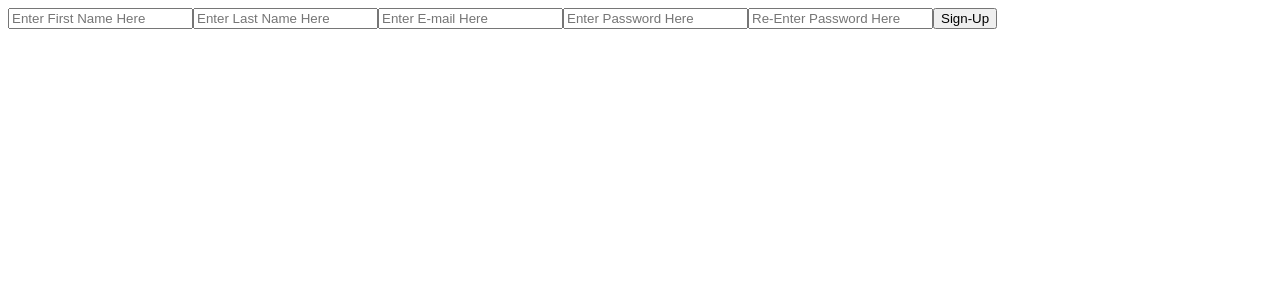
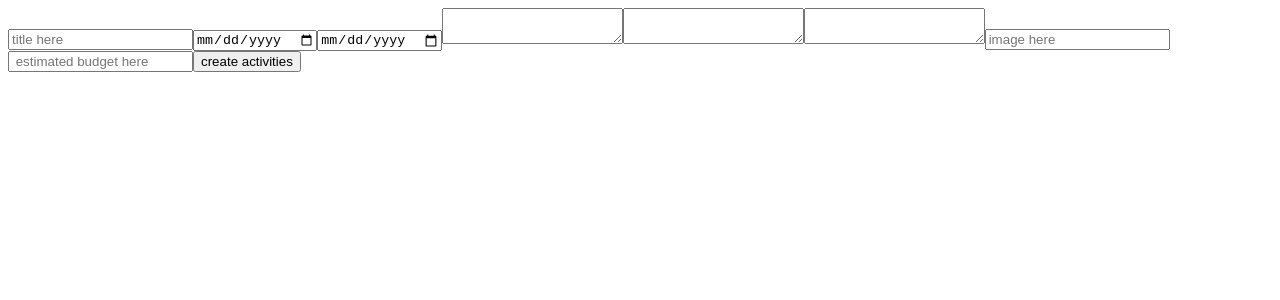
Before and after one commit to Meraki-Academy-unity/unity, a React (Create React App) app in the folder frontend/: page / in a window 1280 px wide. Shown: the top 300 px of the page. Built offline with nearby package versions, Linux system fonts and the light colour scheme.

Commit message:
create add activities compunant

```diff
--- a/frontend/src/App.js
+++ b/frontend/src/App.js
@@ -2,12 +2,14 @@ import React from "react";
 import { Route } from "react-router-dom";
 import Login from "./components/auth/login/index";
 import SignUp from "./components/auth/signUp/index";
+import AddActivities from "./components/Activities/addActivities";
 
 const App = () => {
   return (
     <div className="App">
       {/* <Login /> */}
-      <SignUp />
+      {/* <SignUp /> */}
+	  <AddActivities/>
     </div>
   );
 };
--- a/frontend/src/components/Activities/addActivities.js
+++ b/frontend/src/components/Activities/addActivities.js
@@ -1,6 +1,6 @@
 import React, { useState } from 'react';
 import { useHistory } from 'react-router-dom';
-import { setToken } from './../reducer/login/index';
+// import { setToken } from './../reducer/login/index';
 import { useDispatch, useSelector } from 'react-redux';
 import axios from 'axios';
 
@@ -9,18 +9,26 @@ const AddActivities = () => {
     const [title, setTitle] = useState("");
     const [start_date, setStart_date] = useState("");
     const [finish_date, setFinish_date] = useState("");
-    const [location, setLocation] = useState("");
     const [details, setDetails] = useState("");
     const [requirements, setRequirements] = useState("");
     const [activities, setActivities] = useState("");
     const [images, setImages] = useState("");
     const [estimated_budget, setEstimated_budget] = useState("");
 
-
     const history = useHistory();
     const dispatch = useDispatch();
 
-
+    const addNewActivities = () => {
+        //
+        axios.post(`http://localhost:5000/activities/1`,
+            { title, start_date, finish_date, details, requirements, activities, images, estimated_budget })
+            .then((result) => {
+                console.log("res", result.data)
+            })
+            .catch((err) => {
+                throw err;
+            });
+    }
 
 
 
@@ -29,9 +37,12 @@ const AddActivities = () => {
             <input type="text" placeholder="title here" onChange={(e) => setTitle(e.target.value)} />
             <input type="date" onChange={(e) => setStart_date(e.target.value)} />
             <input type="date" onChange={(e) => setFinish_date(e.target.value)} />
-
-
-            <button>create activities</button>
+            <textarea onChange={(e) => setDetails(e.target.value)}></textarea>
+            <textarea onChange={(e) => setRequirements(e.target.value)}></textarea>
+            <textarea onChange={(e) => setActivities(e.target.value)}></textarea>
+            <input type="text" placeholder="image here" onChange={(e) => setImages(e.target.value)} />
+            <input type="text" placeholder=" estimated budget here" onChange={(e) => setEstimated_budget(e.target.value)} />
+            <button onClick={addNewActivities}>create activities</button>
 
         </>
     );
```
